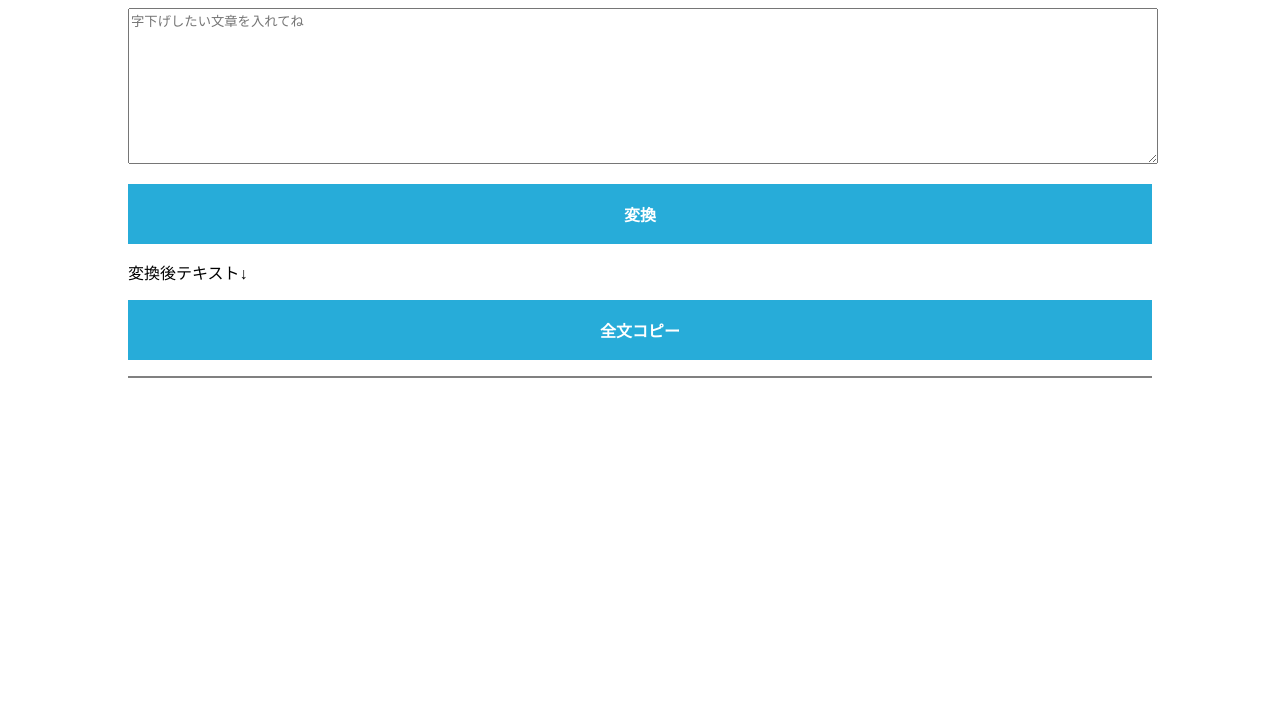
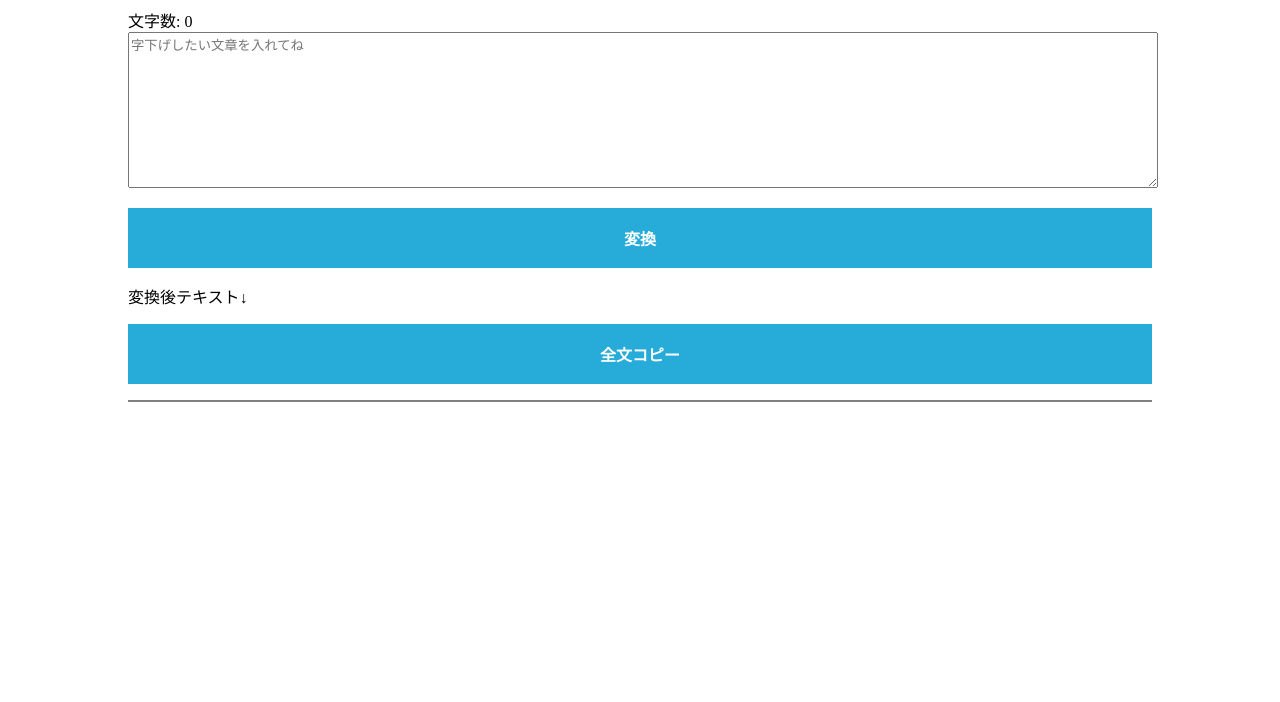
Before and after one commit to mikatuki/2024, a browser extension: page indentation/inddex.html in a window 1280 px wide. Shown: the part 98-800 px from the top of the page. Drawn offline with Linux system fonts and the light colour scheme.

Commit message:
文字数カウントを追加

```diff
--- a/indentation/inddex.html
+++ b/indentation/inddex.html
@@ -8,6 +8,7 @@
   </head>
   <body>
     <h1>字下げしよ</h1>
+    <div id="text_cnt">文字数: 0</div>
     <textarea
       name=""
       id="main_text"
@@ -22,6 +23,18 @@
     <!-- Flash message div -->
 
     <script>
+      // Function to update the character count
+      function updateCharacterCount() {
+        const textAreaContent = document.getElementById('main_text').value;
+        const charCount = textAreaContent.length;
+        document.getElementById('text_cnt').innerText = `文字数: ${charCount}`;
+      }
+
+      // Event listener for input changes in the textarea
+      document
+        .getElementById('main_text')
+        .addEventListener('input', updateCharacterCount);
+
       document.querySelector('#change').addEventListener('click', function () {
         let textAreaContent = document.getElementById('main_text').value;
 
@@ -67,6 +80,9 @@
             console.error('Could not copy text: ', err);
           });
       });
+
+      // Initialize character count on page load
+      updateCharacterCount();
     </script>
   </body>
 </html>
```
